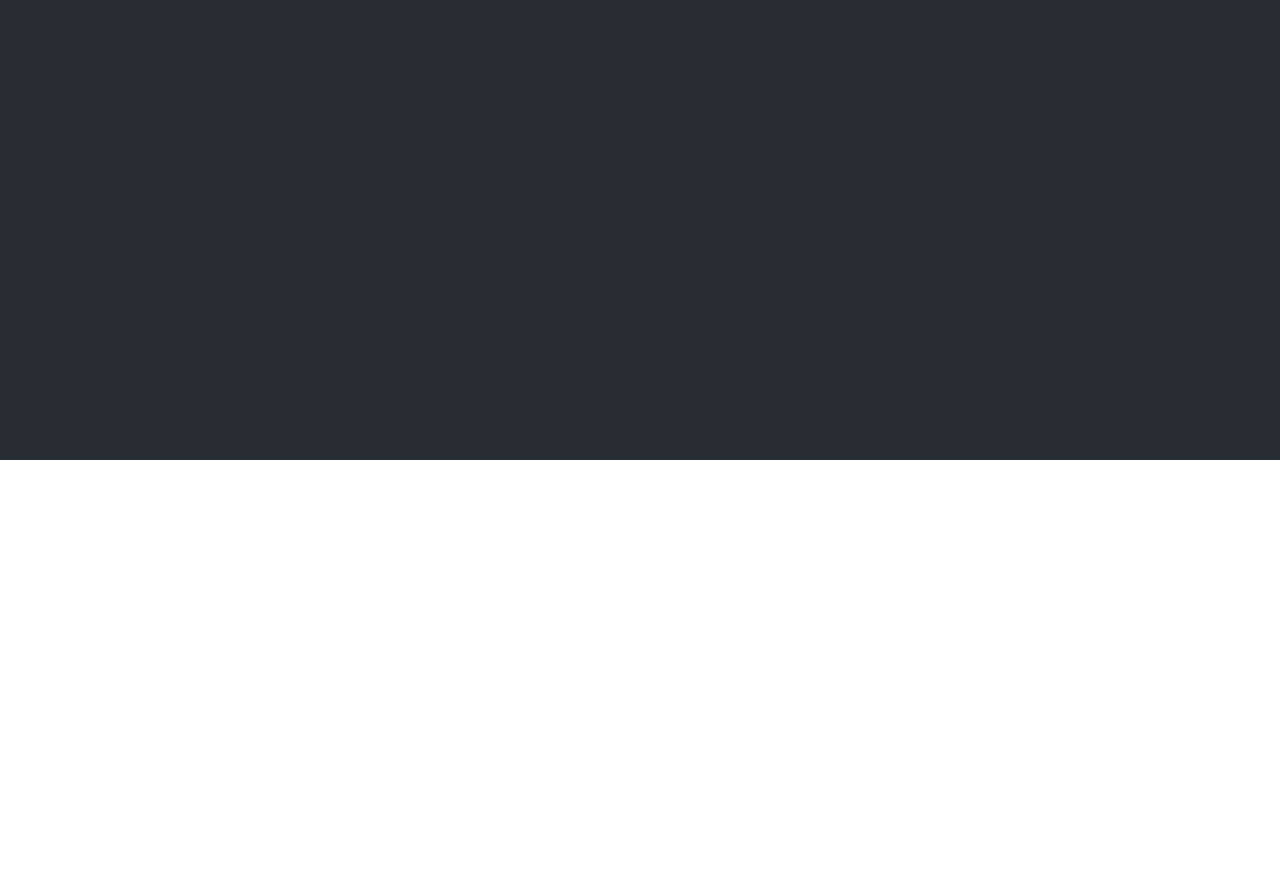
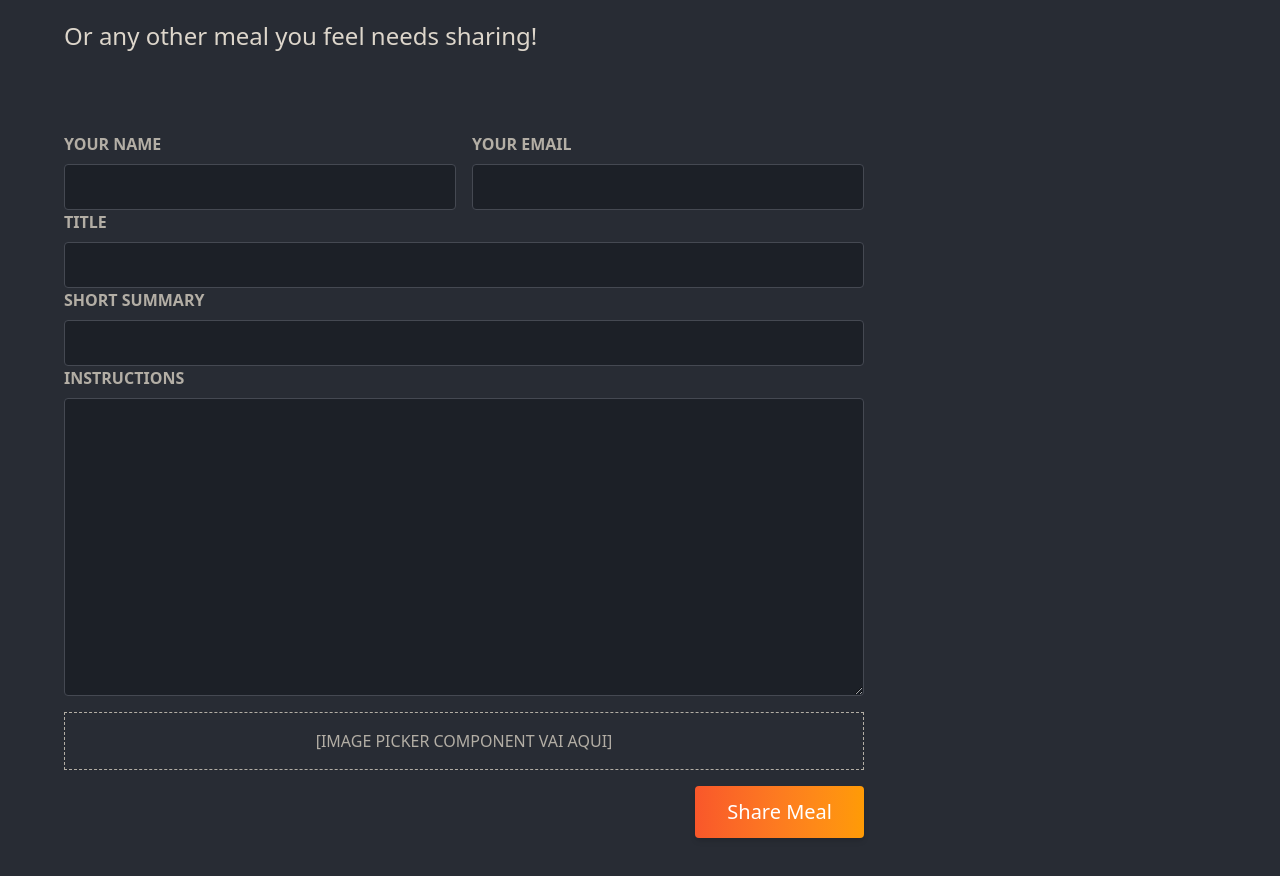
Before and after one commit to Eduardo1Monteiro/FoodApp, a Next.js app in the folder food-app/: page /meals/share in a window 1280 px wide. Shown: the part 340-1216 px from the top of the page. Before the commit the page ends 800 px from the top, so only its background shows below. Built offline with nearby package versions, Linux system fonts and the light colour scheme.

Commit message:
feat: added logic to handle the search of specific meals and added the front-end of the share meal page

```diff
--- a/food-app/app/meals/[slug]/page.tsx
+++ b/food-app/app/meals/[slug]/page.tsx
@@ -1,15 +1,56 @@
+import Image from 'next/image';
+import { notFound } from 'next/navigation';
+import { getMeal } from '@/lib/meals';
+
 interface SpecificMealPageProps {
   params: Promise<{
     slug: string;
   }>;
 }
 
-export default async function SpecificMealPage({ params }: SpecificMealPageProps): Promise<React.ReactNode> {
+export default async function SpecificMealPage({ params }: SpecificMealPageProps) {
   const { slug } = await params;
+  const meal = await getMeal(slug);
+
+  if (!meal) {
+    notFound();
+  }
+
+  const formattedInstructions = meal.instructions.replace(/\n/g, '<br />');
 
   return (
-    <div className="flex items-center justify-center">
-      <h1 className="font-bold text-5xl">{slug}</h1>
-    </div>
+    <>
+      <header className="flex px-8 py-12 gap-12 m-auto max-w-[80rem] items-center">
+        <div className="relative w-[30rem] h-[20rem]">
+          <Image
+            src={meal.image}
+            alt={meal.title}
+            fill
+            className="object-cover rounded-lg shadow-md"
+          />
+        </div>
+        <div className="text-[#ddd6cb]">
+          <h1 className="text-5xl uppercase font-bold font-sans mb-4 text-wrap">
+            {meal.title}
+          </h1>
+          <p className="text-xl italic text-[#cfa69b]">
+            by <a href={`mailto:${meal.creator_email}`} className="bg-gradient-to-r from-[#f9572a] to-[#ff8a05] bg-clip-text text-transparent font-bold hover:shadow-[0_0_10px_rgba(242,100,18,0.8)] transition-all">
+              {meal.creator}
+            </a>
+          </p>
+          <p className="text-xl mt-4 leading-relaxed">
+            {meal.summary}
+          </p>
+        </div>
+      </header>
+      <main>
+        <div
+          className="text-xl leading-8 bg-[#6e6464] text-[#13120f] rounded-lg p-8 max-w-[60rem] my-8 mx-auto shadow-lg animate-[loading-color_1s_ease-in-out_forwards]"
+          dangerouslySetInnerHTML={{
+            __html: formattedInstructions,
+          }}
+        />
+      </main>
+    </>
   );
 }
--- a/food-app/app/meals/error.tsx
+++ b/food-app/app/meals/error.tsx
@@ -2,7 +2,7 @@
 
 export default function ErrorPage(): React.ReactNode {
   return (
-    <main className="flex flex-col items-center text-sans gap-12">
+    <main className="my-16 flex flex-col items-center text-sans gap-12">
       <h1 className="text-6xl uppercase font-bold text-center bg-gradient-to-r from-[#f9572a] to-[#ff8a05] bg-clip-text text-transparent">Um problema ocorreu!</h1>
       <p className="text-center text-2xl">Falha ao buscar refeições. Por favor, tente mais tarde</p>
     </main>
--- a/food-app/app/meals/share/page.tsx
+++ b/food-app/app/meals/share/page.tsx
@@ -1,9 +1,119 @@
-export default function SharePage() {
+export default function ShareMealPage() {
   return (
-    <div className="flex items-center justify-center">
-      <h1 className="text-5xl font-bold">
-        SharePage
-      </h1>
-    </div>
-  )
+    <>
+      <header className="flex flex-col gap-12 mt-12 mb-20 mx-auto w-[90%] max-w-[75rem] text-[#ddd6cb] text-2xl">
+        <h1 className="font-sans font-bold text-5xl">
+          Share your{' '}
+          <span className="bg-gradient-to-r from-[#f9572a] to-[#ff8a05] bg-clip-text text-transparent">
+            favorite meal
+          </span>
+        </h1>
+        <p>Or any other meal you feel needs sharing!</p>
+      </header>
+
+      <main className="w-[90%] max-w-[75rem] my-12 mx-auto text-white">
+        <form className="max-w-[50rem]">
+          <div className="flex gap-4">
+            <p className="w-full">
+              <label
+                htmlFor="name"
+                className="block mb-2 text-base font-sans uppercase text-[#b3aea5] font-bold"
+              >
+                Your name
+              </label>
+              <input
+                type="text"
+                id="name"
+                name="name"
+                required
+                className="block w-full px-4 py-2 rounded border border-[#454952] bg-[#1c2027] text-xl font-sans text-[#ddd6cb] focus:outline-[#f99f2a] focus:bg-[#1f252d]"
+              />
+            </p>
+            <p className="w-full">
+              <label
+                htmlFor="email"
+                className="block mb-2 text-base font-sans uppercase text-[#b3aea5] font-bold"
+              >
+                Your email
+              </label>
+              <input
+                type="email"
+                id="email"
+                name="email"
+                required
+                className="block w-full px-4 py-2 rounded border border-[#454952] bg-[#1c2027] text-xl font-sans text-[#ddd6cb] focus:outline-[#f99f2a] focus:bg-[#1f252d]"
+              />
+            </p>
+          </div>
+
+          <p>
+            <label
+              htmlFor="title"
+              className="block mb-2 text-base font-sans uppercase text-[#b3aea5] font-bold"
+            >
+              Title
+            </label>
+            <input
+              type="text"
+              id="title"
+              name="title"
+              required
+              className="block w-full px-4 py-2 rounded border border-[#454952] bg-[#1c2027] text-xl font-sans text-[#ddd6cb] focus:outline-[#f99f2a] focus:bg-[#1f252d]"
+            />
+          </p>
+
+          <p>
+            <label
+              htmlFor="summary"
+              className="block mb-2 text-base font-sans uppercase text-[#b3aea5] font-bold"
+            >
+              Short Summary
+            </label>
+            <input
+              type="text"
+              id="summary"
+              name="summary"
+              required
+              className="block w-full px-4 py-2 rounded border border-[#454952] bg-[#1c2027] text-xl font-sans text-[#ddd6cb] focus:outline-[#f99f2a] focus:bg-[#1f252d]"
+            />
+          </p>
+
+          <p>
+            <label
+              htmlFor="instructions"
+              className="block mb-2 text-base font-sans uppercase text-[#b3aea5] font-bold"
+            >
+              Instructions
+            </label>
+            <textarea
+              id="instructions"
+              name="instructions"
+              rows={10}
+              required
+              className="block w-full px-4 py-2 rounded border border-[#454952] bg-[#1c2027] text-xl font-sans text-[#ddd6cb] focus:outline-[#f99f2a] focus:bg-[#1f252d]"
+            ></textarea>
+          </p>
+
+          <div className="my-4 p-4 border border-dashed border-[#b3aea5] text-center text-[#b3aea5]">
+            [IMAGE PICKER COMPONENT VAI AQUI]
+          </div>
+
+          <p className="text-right">
+            <button
+              type="submit"
+              className="
+                px-8 py-3 border-0 rounded-sm shadow-md cursor-pointer text-xl text-white font-inherit
+                bg-gradient-to-r from-[#f9572a] to-[#ff9b05]
+                hover:from-[#fd4715] hover:to-[#f9b241]
+                focus:from-[#fd4715] focus:to-[#f9b241]
+                disabled:bg-[#ccc] disabled:text-[#979797] disabled:cursor-not-allowed
+              "
+            >
+              Share Meal
+            </button>
+          </p>
+        </form>
+      </main>
+    </>
+  );
 }
--- a/food-app/lib/meals.ts
+++ b/food-app/lib/meals.ts
@@ -3,7 +3,27 @@ import prisma from './prisma';
 export async function getMeals() {
   try {
     return await prisma.meal.findMany();
-  } catch {
-    throw new Error('A busca falhou')
+  } catch (error) {
+    console.error('Erro ao buscar refeições:', error);
+    throw new Error('A busca falhou');
   }
 }
+
+export async function getMeal(slug: string) {
+  try {
+    const meal = await prisma.meal.findUnique({
+      where: {
+        slug: slug,
+      },
+    });
+
+    if (!meal) {
+      return null;
+    }
+
+    return meal;
+  } catch (error) {
+    console.error('Erro ao buscar refeição:', error);
+    throw new Error('Falha ao buscar a refeição');
+  }
+}
```
